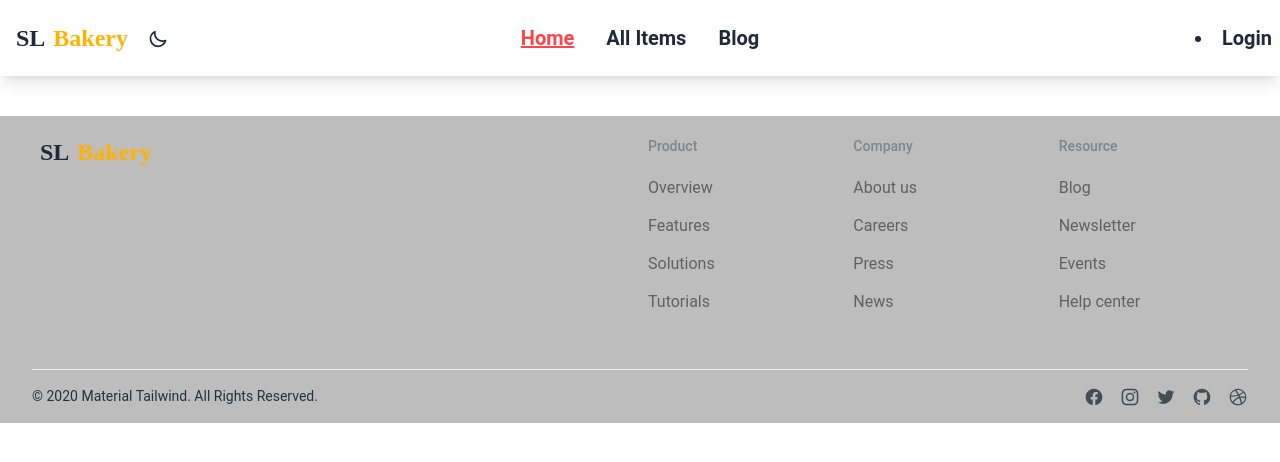
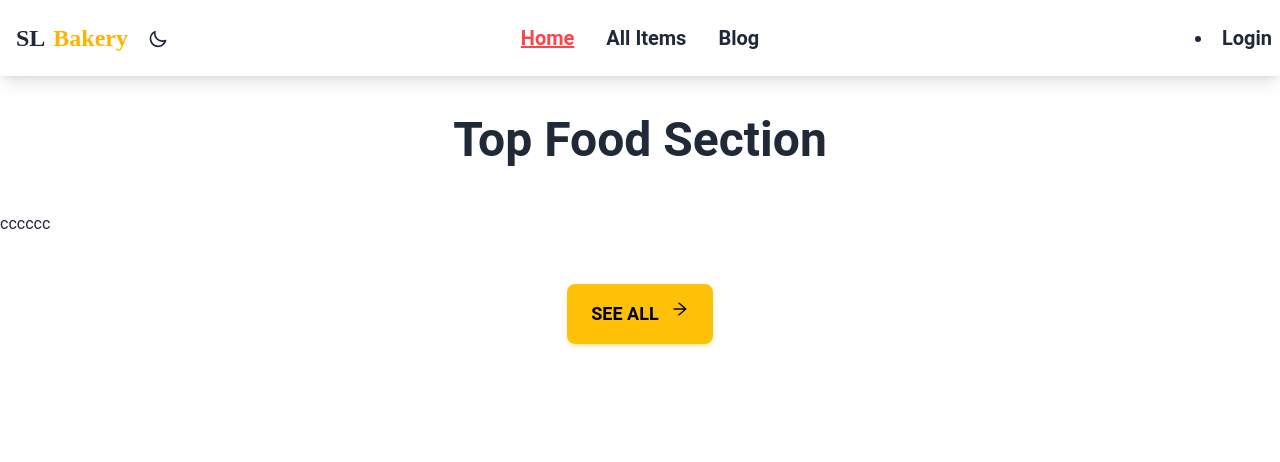
Before and after one commit to bashputi/bakery-client, a React (Vite) app: page / in a window 1280 px wide. Shown: the top 462 px of the page. Built offline with nearby package versions, Linux system fonts and the light colour scheme; no server answers.

Commit message:
to food section not done

```diff
--- /dev/null
+++ b/src/components/TopSection.jsx
@@ -0,0 +1,18 @@
+import { Button } from "@material-tailwind/react";
+import { AiOutlineArrowRight } from "react-icons/ai";
+
+const TopSection = () => {
+    return (
+        <div className="my-10">
+            <div className="text-center font-bold text-3xl lg:text-5xl">Top Food Section</div>
+            <div className="my-12">
+cccccc
+            </div>
+            <div className="flex justify-center">
+            <Button className="flex gap-3 text-lg  py-4" color="amber"><p>See All</p> <AiOutlineArrowRight /></Button>
+            </div>
+        </div>
+    );
+};
+
+export default TopSection;
--- a/src/layOut/Pages/Home.jsx
+++ b/src/layOut/Pages/Home.jsx
@@ -1,6 +1,8 @@
 // import Banner from "../../components/header/Banner";
 
-import Footer from "../../components/Footer";
+import TopSection from "../../components/TopSection";
+
+// import Footer from "../../components/Footer";
 
 
 
@@ -8,7 +10,8 @@ const Home = () => {
     return (
         <div>
       {/* <Banner></Banner> */}
-      <Footer></Footer>
+      {/* <Footer></Footer> */}
+      <TopSection></TopSection>
         </div>
     );
 };
```
